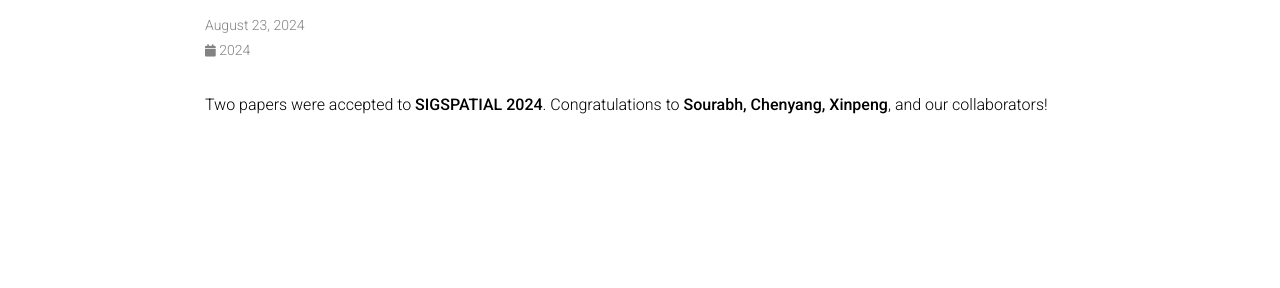
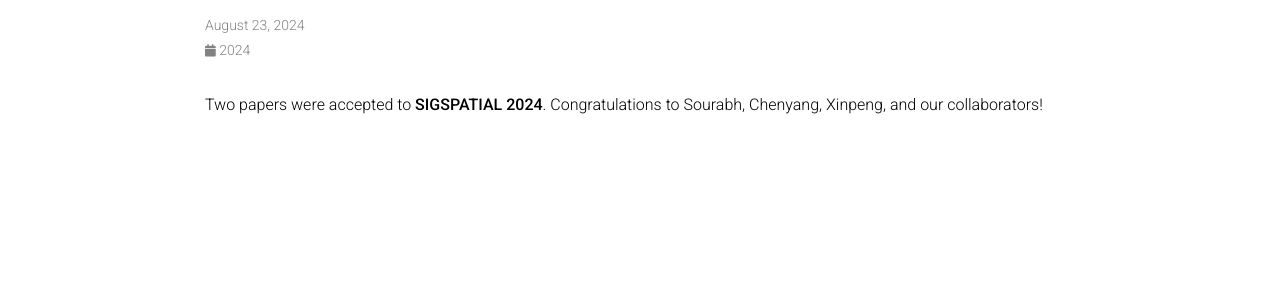
Before and after one commit to chenxiunt/chenxiunt.github.io, a Jekyll site: the page built from _news/announcement_20240823.md, in a window 1280 px wide. Shown: the part 146-434 px from the top of the page. Built offline with Jekyll 4.4.1, drawn with Linux system fonts in a browser that asks for light colours; comment, search, counter and statistics services are not loaded; a style sheet for code colours, icons or effects is not loaded.

```diff
--- a/_news/announcement_20240823.md
+++ b/_news/announcement_20240823.md
@@ -4,4 +4,4 @@ date: 2024-08-23 17:59:00-0400
 inline: true
 ---
 
-Two papers were accepted to **SIGSPATIAL 2024**. Congratulations to **Sourabh, Chenyang, Xinpeng**, and our collaborators!
+Two papers were accepted to **SIGSPATIAL 2024**. Congratulations to Sourabh, Chenyang, Xinpeng, and our collaborators!
```
